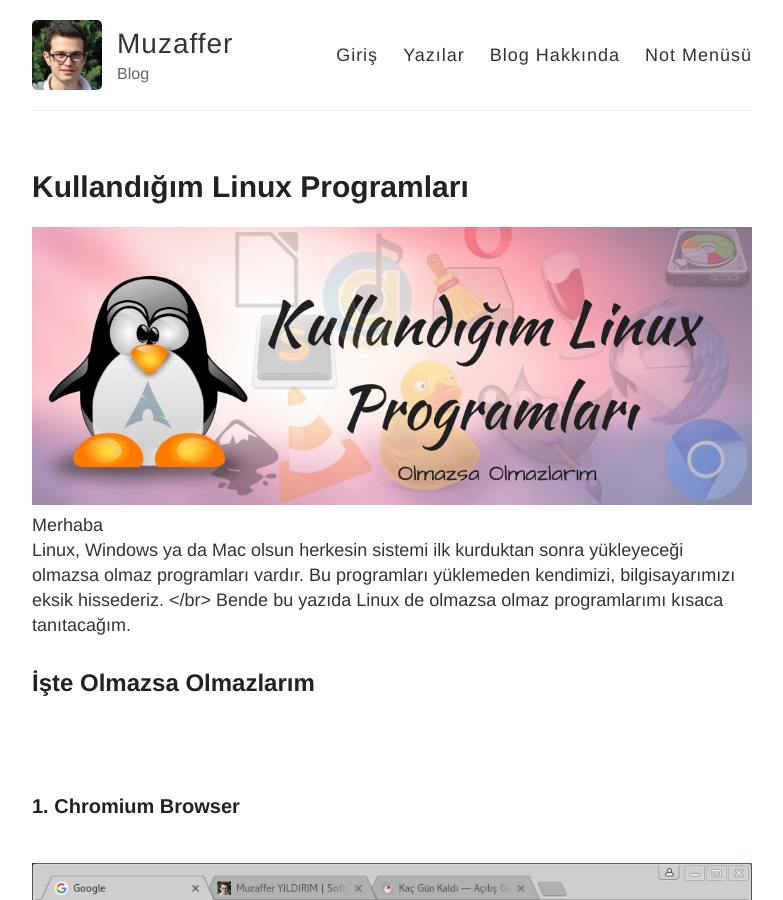
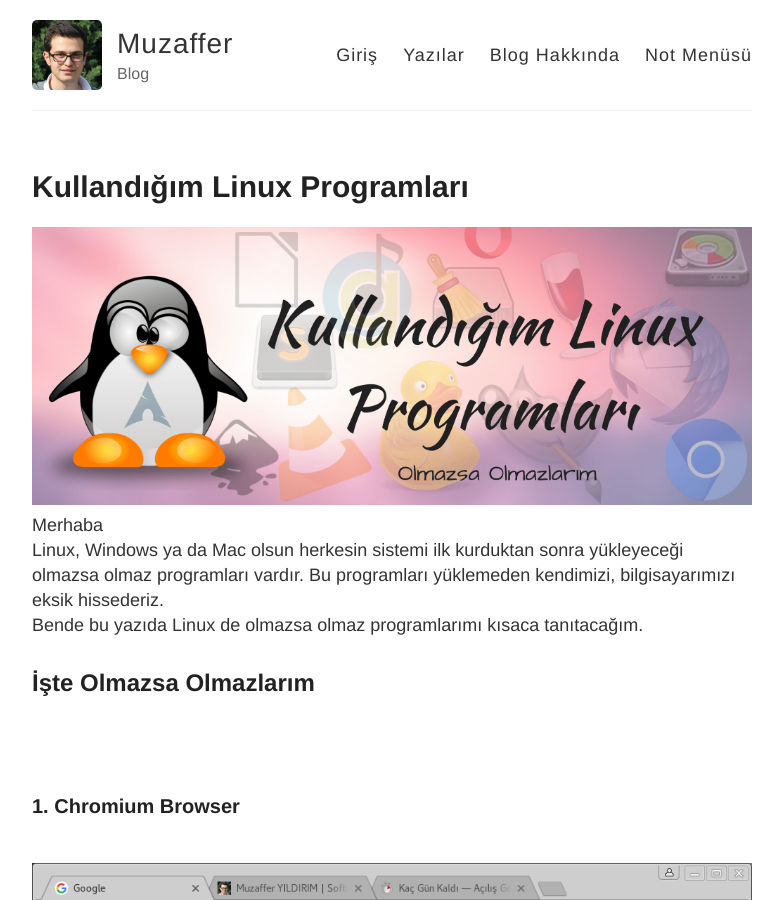
Before and after one commit to yldrmzffr/yldrmzffr.github.io, a Jekyll site: the page built from _posts/2017-05-26-kullandigim-linux-programlari.md, in a window 1280 px wide and 900 px high. Shown: the whole window, without its empty margins (248-1031 px from the left). Built offline with Jekyll 4.4.1, drawn with Linux system fonts in a browser that asks for light colours; comment, search, counter and statistics services are not loaded.

```diff
--- a/_posts/2017-05-26-kullandigim-linux-programlari.md
+++ b/_posts/2017-05-26-kullandigim-linux-programlari.md
@@ -4,7 +4,7 @@ title: Kullandığım Linux Programları
 ---
 ![olmazsaolmaz]({{ site.baseurl }}/images/linux/program/olmazsaolmaz.png)<br/>
 Merhaba <br/>
-Linux, Windows ya da Mac olsun herkesin sistemi ilk kurduktan sonra yükleyeceği olmazsa olmaz programları vardır. Bu programları yüklemeden kendimizi, bilgisayarımızı eksik hissederiz. </br>
+Linux, Windows ya da Mac olsun herkesin sistemi ilk kurduktan sonra yükleyeceği olmazsa olmaz programları vardır. Bu programları yüklemeden kendimizi, bilgisayarımızı eksik hissederiz. <br/>
 Bende bu yazıda Linux de olmazsa olmaz programlarımı kısaca tanıtacağım.
 <br/>
 ## İşte Olmazsa Olmazlarım
@@ -20,65 +20,76 @@ Chromium u hepimiz duymuşuzdur, Chrome, Yandex Browser, Vivaldi, Opera yani bug
 ### 2. Sublime Text
 <br/>
 ![Sublime]({{ site.baseurl }}/images/linux/program/sublime.png)
+
 <br/>
 Adından da belli olacağı gibi, bir metin düzenleyici. Ama sıradan bir metin düzenleyici değil. Adını duyduğunuz, duymadığınız onlarca dilde, pratik ve hızlı kod yazmanıza olanak sağlayan, bir metin düzenleyici. Aynı anda çoktu satır düzenleme ve hemen hemen her konuda paket desteğine sahip olması  Sublime ı diğer metin düzenleyicilerden ayıran özelliklerinden bazıları.
 <br/><br/>
 ### 3. Gimp
 <br/>
 ![Gimp]({{ site.baseurl }}/images/linux/program/gimp.png)
+
 <br/>
  Bildiğiniz gibi, Linux de Windows dan alıştığımız Photoshop gibi bazı programlar yok, zaten gerekte yok. Gimp, Photoshop daki neredeyse tüm araçları barındırıyor, tek farkı ücretsiz olması. Gimp i bilen bilir, fazla anlatmaya gerek yok...
 <br/><br/>
 ### 4. Libreoffice
 <br/>
 ![Libreoffice]({{ site.baseurl }}/images/linux/program/libreoffice.png)
+
 <br/>
 Bu da çok bilinen bir program, bilgisayar ile uğraşıp, adını duymayan yoktur. Hız ve sadelikte 1 numara olan Libre Office in en kötü yanı Microsoft Office ile tam uyumlu olmaması, bazen dosyalarda kaymalar yapabiliyor. Ayriyeten çok geniş kapsamlı olması, benim vazgeçilmezim olasını sağlayan, en büyük nedenlerden biri.
 <br/><br/>
 ### 5. GParted
 <br/>
 ![GParted]({{ site.baseurl }}/images/linux/program/gparted.png)
+
 <br/>
 GParted disk bölümleme, biçimlendirme vb. işlemlerde en iyilerden biri (bence en iyisi). Windows ta biçimlendirme veya kullanım sırasında bozulan USB bellekleri onarmak için bire bir.
 <br/><br/>
 ### 6. BleachBit
 <br/>
 ![bleachbit]({{ site.baseurl }}/images/linux/program/bleachbit.png)
+
 <br/>
 Güncelleme, yarı kalan indirme, kaldırılan uygulamalar ve gezdiğimiz web siteleri bilgisayarımızda atık dosyalar bırakıyorlar bu doyaları temizlemek için kullanılan BleachBit Windows da ki Ccleaner ın Linux alternatifi diyebiliriz. Sistemdeki artık dosyaları temizleme konusunda oldukça başarılı.<br/><br/>
 ### 7. CyberDuck
 <br/>
 ![cyberduck]({{ site.baseurl }}/images/linux/program/cyberduck.png)
+
 <br/>
 FTP yazılımı olan CyberDuck biraz fazla işlemci kullansa da şimdiye kadar kullandığım en iyi FTP Client diyebilirim. Logosundaki ördek benim CyberDuck ı sevme nedenlerimden biri. :)
 <br/><br/>
 ### 8. Guayadeque Music Player
 <br/>
 ![Guayadeque]({{ site.baseurl }}/images/linux/program/guayadeque.png)
+
 <br/>
 Bilgisayarınızdaki müzikleri dinlemek konusunda oldukça başarılı olan  Guayadeque Music Player ın açamadığı bir müzik türüne rastlamadım. Her türlü müzik dosyalarını başarıyla ve kalitesini bozmadan çalıştıran bu oynatıcının diğer iyi olduğu alan ise radyo yayınlarını takip etmek. Müzik değişiminde sesin azalarak gitmesi benim tercih etmemi sağlayan sebeplerden biri.
 <br/><br/>
 ### 9. VLC Player
 <br/>
 ![vlc]({{ site.baseurl }}/images/linux/program/vlc.png)
+
 <br/>
 Windows tan tanıdığımız VLC Player Linux de de başarılı işler çıkarıyor.
 <br/><br/>
 ### 10. Mozilla Thunderbird
 <br/>
 ![Thunderbird]({{ site.baseurl }}/images/linux/program/thunderbird.png)
+
 <br/>
 Thunderbird denildiğinde ilk başta Ford arabaların bir modeli aklıma geliyordu.. Harry Poter izledikten sonra oradaki o koca kuş ile aklımda kaldı. Nedense Thunderbird denilince aklıma Mozilla Thunderbird en son gelenler arasında. Mailleri kolay hızlı kontrol etmek için kullanılan Thunderbird bu konuda gayet iyi iş çıkarıyor... Ben mailden ziyade rss leri takip etmek için kullanıyorum...
 <br/><br/>
 ### 11. WineHQ
 <br/>
 ![wine]({{ site.baseurl }}/images/linux/program/wine.png)
+
 <br/>
 Windows da kullandığınız alışık olduğunuz uygulamaları Linux de çalıştırabilirsiniz. NFS Underground 2 oynardım küçükken gayet güzel çalıştırıyordu.
 <br/><br/>
 ### 12. Inkscape
 <br/>
 ![inkscape]({{ site.baseurl }}/images/linux/program/inkscape.png)
+
 <br/>
 İllüstratör ve Corel in aynısı diyebilirim, hatta daha pratik geldi bana. Çok hızlı çalışan, kalitesi de güzel olmasıyla benim hoşuma giden ve ufacık boyutuyla kalbime taht kuran, harika program. Üstelik, İllüstratör ve Corel in yüksek ücretlerine karşı ücretsiz olması, çalışırken lisans uyarılarından ve karmaşık menülerden kurtarıyor. Kullanırken oh be dedirtecek cinsten...
 <br/><br/>
```
